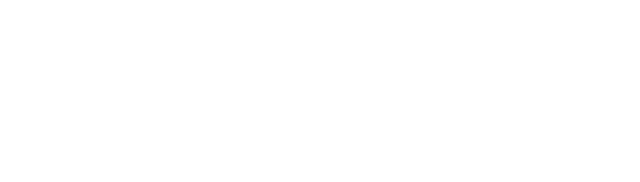
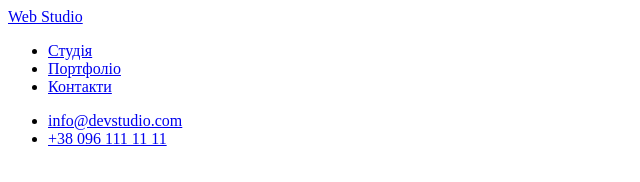
Before and after one commit to PavloGram/goit-markup-hw-01, a plain HTML site: page index.html in a window 1280 px wide. Shown: the whole page, without its empty margins (0-640 px from the left). Drawn offline with Linux system fonts and the light colour scheme.

Commit message:
Update index.html
header

```diff
--- a/index.html
+++ b/index.html
@@ -1,12 +1,33 @@
 <!DOCTYPE html>
 <html lang="en">
-<head>
-    <meta charset="UTF-8">
-    <meta http-equiv="X-UA-Compatible" content="IE=edge">
-    <meta name="viewport" content="width=header, initial-scale=1.0">
-    <title>Document</title>
-</head>
-<body>
-    <header></header>
-</body>
+  <head>
+    <meta charset="UTF-8" />
+    <meta http-equiv="X-UA-Compatible" content="IE=edge" />
+    <meta name="viewport" content="width=header, initial-scale=1.0" />
+    <title>Web Studio</title>
+  </head>
+  <body>
+    <header>
+      <a href="#" lang="en">Web Studio</a>
+      <nav>
+        <ul>
+          <li>
+            <a href="#">Студія</a>
+          </li>
+          <li>
+            <a href="#">Портфоліо</a>
+          </li>
+          <li>
+            <a href="#">Контакти</a>
+          </li>
+        </ul>
+      </nav>
+      <ul>
+        <li><a href="mailto:info@devstudio.com">info@devstudio.com</a></li>
+        <li><a href="tel:+38 096 111 11 11">+38 096 111 11 11</a></li>
+      </ul>
+    </header>
+    <main></main>
+    <footer></footer>
+  </body>
 </html>
```
